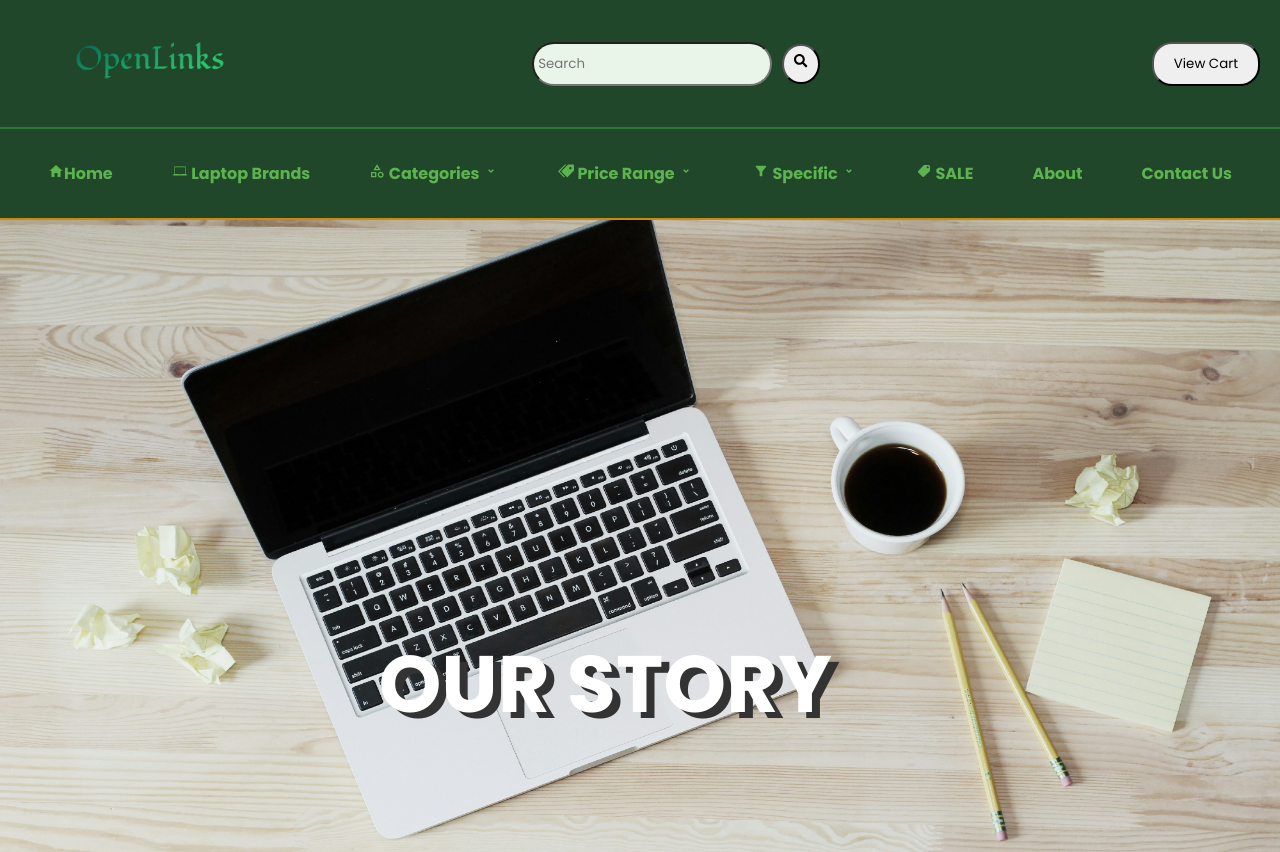
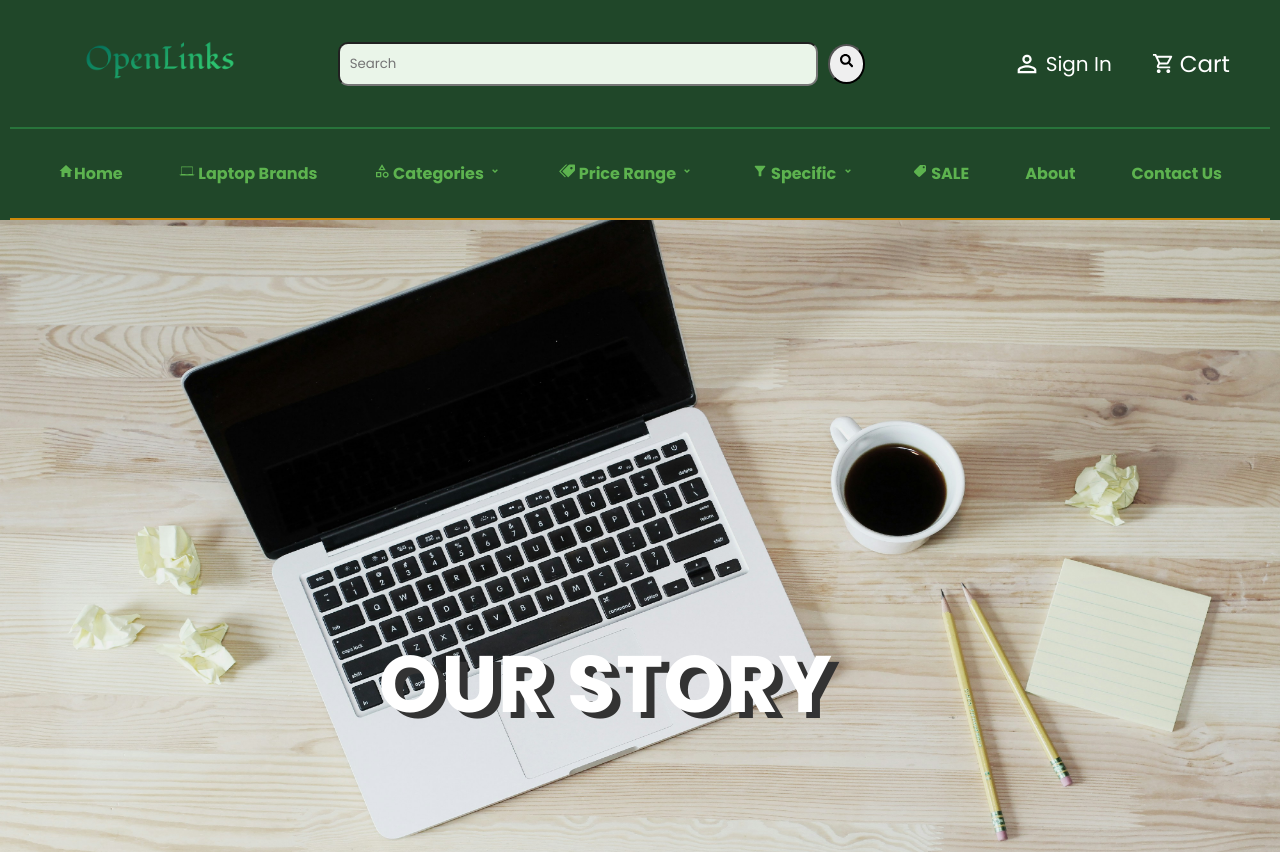
Before and after one commit to Gahbriehel/openlinks, a React (Create React App) app in the folder openlinks/: page /about in a window 1280 px wide. Shown: the top 852 px of the page. Built offline with nearby package versions, Linux system fonts and the light colour scheme.

Commit message:
update nav component to have login button

```diff
--- a/openlinks/src/components/nav.css
+++ b/openlinks/src/components/nav.css
@@ -37,7 +37,13 @@
 
 .nav_container {
     width: 100%;
-    background: var(--nav-bg-color)
+    background: var(--nav-bg-color);
+    padding: 0 10px;
+    /* position: fixed;  */
+    /* z-index: 1000;  */
+    /* top: 0; */
+    /* left: 0; */
+    /* box-shadow: 0 4px 6px rgba(0, 0, 0, 0.1);  */
 }
 
 .nav_container .nav_top {
@@ -56,10 +62,15 @@
     /* margin-top: -50px; */
 }
 
+.search_box {
+    display: flex;
+    align-items: center;
+}
+
 .search_box input {
-    width: 15rem;
-    padding: 10px 4px;
-    border-radius: 3rem;
+    width: 30rem;
+    padding: 10px 10px;
+    border-radius: 10px;
     margin-right: 10px;
     background: var(--input-field-bg)
 
@@ -79,14 +90,53 @@
 .cart_btn button {
     padding: 10px 20px;
     margin-right: 20px;
-    border-radius: 20px;
+    border: none;
+    background-color: var(--nav-bg-color);
     cursor: pointer;
     transition: 0.5s;
+    /* color: var(--primary-accent); */
+    color: var(--light-text);
+    font-size: 23px;
+    display: flex;
+    align-items: center;
+}
+
+.cart_btn button .cart_icon {
+    font-size: 23px;
+    margin-right: 5px;
 }
 
 .cart_btn button:hover {
-    background: var(--button-hover);
+    background: var(--nav-bg-color);
+    color: var(--primary-accent);
+}
+
+.nav_top_right {
+    display: flex;
+    align-items: center;
+}
+
+.account button {
+    padding: 10px 20px;
+    /* margin-right: 20px; */
+    font-size: 20px;
+    border: none;
+    background-color: var(--nav-bg-color);
+    cursor: pointer;
+    transition: 0.5s;
     color: var(--light-text);
+    display: flex;
+    align-items: center;
+}
+
+.account button:hover {
+    background: var(--nav-bg-color);
+    color: var(--primary-accent);
+}
+
+.account_icon {
+    font-size: 28px;
+    margin-right: 5px;
 }
 
 .nav_bottom ul {
--- a/openlinks/src/components/nav.js
+++ b/openlinks/src/components/nav.js
@@ -2,20 +2,11 @@ import React from 'react'
 import { Link } from "react-router-dom";
 import './nav.css'
 import { FaSearch } from 'react-icons/fa';
-import { IoMdHome } from "react-icons/io";
-import { IoIosLaptop } from "react-icons/io";
+import { IoIosLaptop, IoMdPricetag, IoMdHome } from "react-icons/io";
+import { MdOutlineCategory, MdPersonOutline, MdOutlineShoppingCart, MdFilterAlt } from "react-icons/md";
+import { ImPriceTags } from "react-icons/im";
+import { RiArrowDropDownLine } from "react-icons/ri";
 // import { FaRankingStar } from "react-icons/fa6";
-import { MdOutlineCategory } from "react-icons/md";
-import { ImPriceTags } from "react-icons/im";
-import { MdFilterAlt } from "react-icons/md";
-import { IoMdPricetag } from "react-icons/io";
-import { RiArrowDropDownLine } from "react-icons/ri";
-
-
-
-
-
-
 
 
 
@@ -26,14 +17,20 @@ const Nav = () => {
             <div className='nav_container'>
                 <div className='nav_top'>
                     <div className='logo'>
-                       <Link to='/'><img src='images/profile.png' alt='logo'></img></Link>
+                        <Link to='/'><img src='images/profile.png' alt='logo'></img></Link>
                     </div>
                     <div className='search_box'>
-                        <input type='text' /* value='' */placeholder='Search'></input>
+                        <input type='text' /* value='' */ placeholder='Search'></input>
                         <button><FaSearch /></button>
                     </div>
-                    <div className='cart_btn'>
-                        <button>View Cart</button>
+                    <div className='nav_top_right'>
+                        <div className='account'>
+                            <button><MdPersonOutline className='account_icon' /> Sign In</button>
+                        </div>
+                        <div className='cart_btn'>
+                            <button><MdOutlineShoppingCart className='cart_icon' /> Cart</button>
+                        </div>
+
                     </div>
                 </div>
                 <hr></hr>
@@ -41,10 +38,9 @@ const Nav = () => {
                     <ul>
                         <li><Link to='/' className='link'><IoMdHome />Home</Link></li>
                         <li><Link to='/brands' className='link'><IoIosLaptop /> Laptop Brands</Link></li>
-                        {/* <li><Link to='/recommendations' className='link'><FaRankingStar /> Recommendations</Link></li> */}
-                        <li><Link to='/categories' className='link'><MdOutlineCategory /> Categories  <RiArrowDropDownLine/></Link></li>
-                        <li><Link to='/price_range' className='link'><ImPriceTags /> Price Range  <RiArrowDropDownLine/></Link></li>
-                        <li><Link to='/specific' className='link'><MdFilterAlt /> Specific  <RiArrowDropDownLine/></Link></li>
+                        <li><Link to='/categories' className='link'><MdOutlineCategory /> Categories  <RiArrowDropDownLine /></Link></li>
+                        <li><Link to='/price_range' className='link'><ImPriceTags /> Price Range  <RiArrowDropDownLine /></Link></li>
+                        <li><Link to='/specific' className='link'><MdFilterAlt /> Specific  <RiArrowDropDownLine /></Link></li>
                         <li><Link to='/sale' className='link'><IoMdPricetag /> SALE</Link></li>
                         <li><Link to='/about' className='link'>About</Link></li>
                         <li><Link to='/contact' className='link'>Contact Us</Link></li>
```
